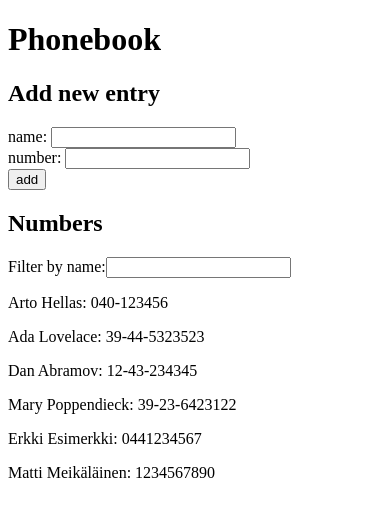
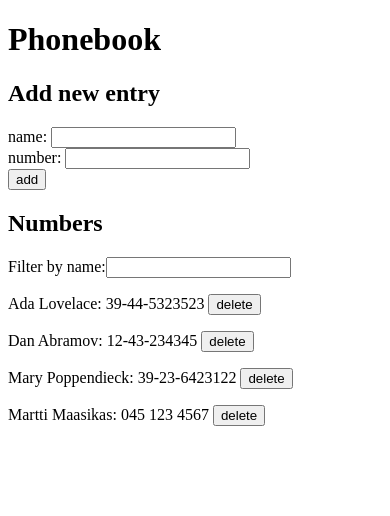
Before and after one commit to aniemela-cloud/fullstack-exercises, a React (Vite) app in the folder part2/phonebook/: page / in a window 390 px wide. Shown: the top 516 px of the page. Built offline with nearby package versions, Linux system fonts and the light colour scheme; data requests are answered from the project's data file.

Commit message:
Part 2 phonebook step 9 (2.14) delete button

```diff
--- a/part2/phonebook/db.json
+++ b/part2/phonebook/db.json
@@ -1,10 +1,5 @@
 {
   "persons": [
-    {
-      "name": "Arto Hellas",
-      "number": "040-123456",
-      "id": "1"
-    },
     {
       "name": "Ada Lovelace",
       "number": "39-44-5323523",
@@ -21,14 +16,9 @@
       "id": "4"
     },
     {
-      "name": "Erkki Esimerkki",
-      "number": "0441234567",
-      "id": "DX62iA47XeQ"
-    },
-    {
-      "name": "Matti Meikäläinen",
-      "number": "1234567890",
-      "id": "l-528nsvb5Y"
+      "name": "Martti Maasikas",
+      "number": "045 123 4567",
+      "id": "1JajtmF3gV0"
     }
   ],
   "$schema": "./node_modules/json-server/schema.json"
--- a/part2/phonebook/src/App.jsx
+++ b/part2/phonebook/src/App.jsx
@@ -1,7 +1,7 @@
 import { useState, useEffect } from 'react'
 import phonebookService from './services/phonebook'
 
-const Phonebook = ({persons, filter}) => {
+const Phonebook = ({persons, filter, deleteAction}) => {
   let personlist;
   if(filter) {
     personlist = persons.filter(
@@ -12,14 +12,17 @@ const Phonebook = ({persons, filter}) => {
   }
   return (
     <div>
-      {personlist.map((person) => <Person person={person} key={person.id}/>)}
+      {personlist.map((person) =>
+      <Person person={person}
+        key={person.id}
+        deleteAction={() => deleteAction(person.id)}/>)}
     </div>
   )
 }
 
-const Person = ({person}) => {
+const Person = ({person, deleteAction}) => {
   return (
-    <p>{person.name}: {person.number}</p>
+    <p>{person.name}: {person.number} <button onClick={deleteAction}> delete </button></p>
   )
 };
 
@@ -108,6 +111,21 @@ const App = () => {
     setNameFilter(event.target.value);
   }
 
+  const deleteActionFor = (phonebookId) => {
+    console.log("deleteAction for ",phonebookId)
+    phonebookService.deleteById(phonebookId)
+      .then(result => {
+        console.log('deleteById result: ', result)
+        // the result.data contains the person we deleted, but since it's
+        // id is going to be the same as phonebookId, we can pretty much ignore it
+        setPersons(persons.filter(person => person.id !== phonebookId));
+      })
+      .catch(error => {
+        console.log('error caught from deleteById', error);
+        alert("That phonebook entry is was no longer present on the server.");
+    })
+  }
+
   return (
     <div>
       <h1>Phonebook</h1>
@@ -120,7 +138,7 @@ const App = () => {
       />
       <h2>Numbers</h2>
         <Filter nameFilter={nameFilter} onChange={handleNameFilterChange} />
-        <Phonebook persons={persons} filter={nameFilter}/>
+        <Phonebook persons={persons} filter={nameFilter} deleteAction={deleteActionFor} />
     </div>
   )
 }
--- a/part2/phonebook/src/services/phonebook.js
+++ b/part2/phonebook/src/services/phonebook.js
@@ -10,4 +10,9 @@ const addNew = (newEntry) => {
     return axios.post(baseUrl, newEntry)
     .then(response => response.data)
 }
-export default { getAll, addNew }
+
+const deleteById = (entryId) => {
+    return axios.delete(`${baseUrl}/${entryId}`)
+}
+
+export default { getAll, addNew, deleteById }
```
